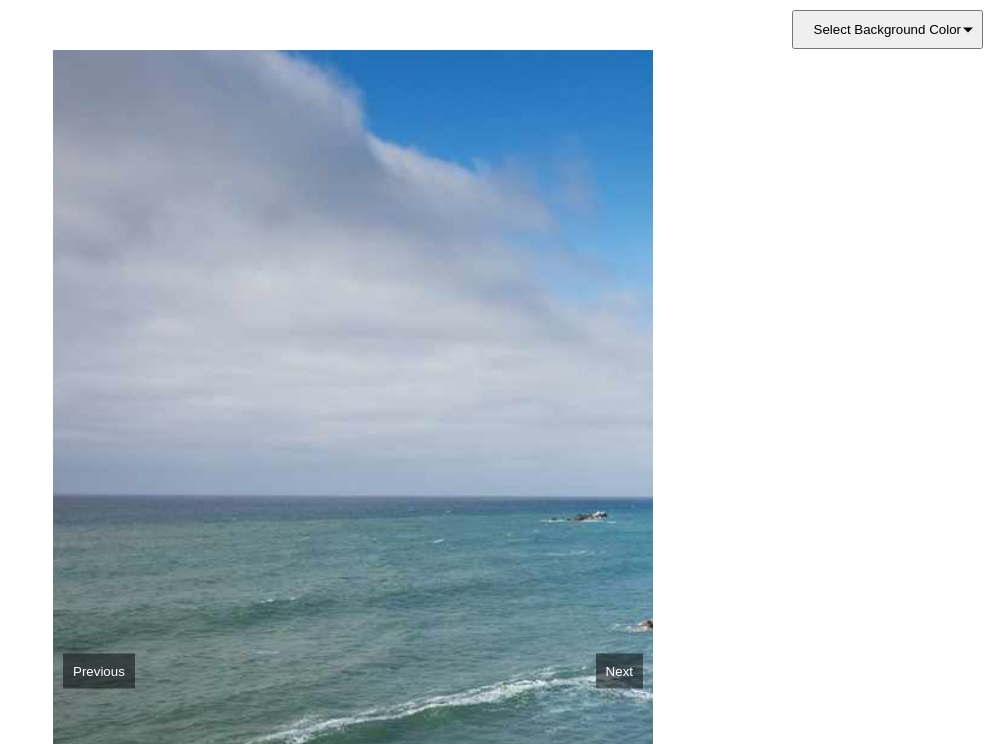
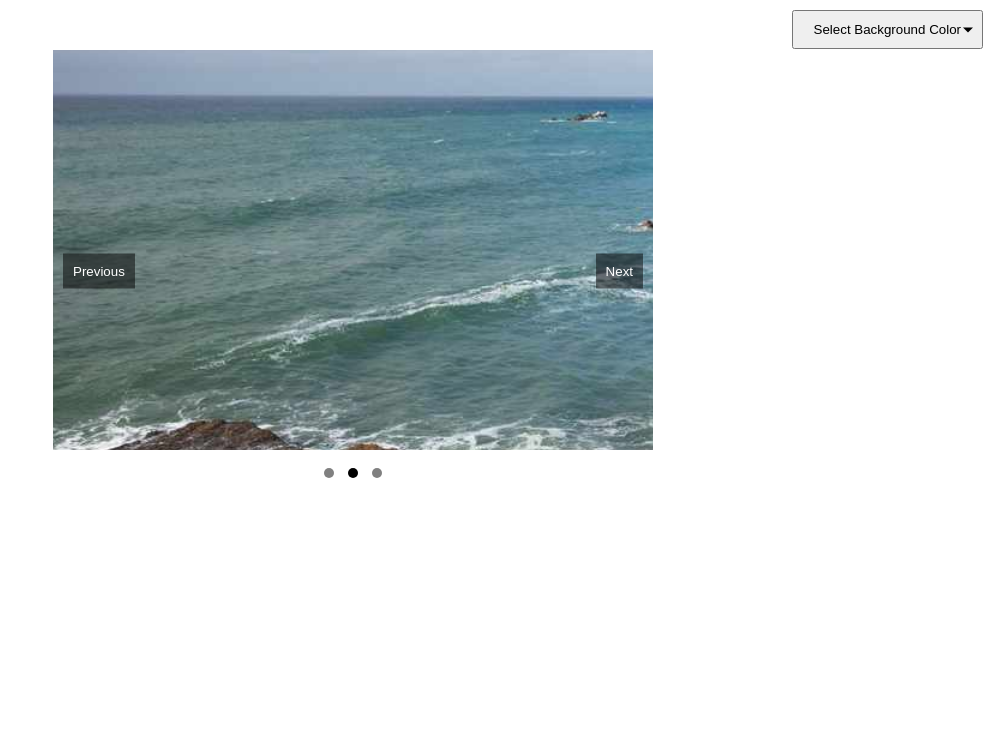
Before and after one commit to Kamari93/odin-dynamic-ui, a plain HTML site: page index.html in a window 1280 px wide. Shown: the top 744 px of the page, without its empty margins (287-1280 px from the left). Drawn offline with Linux system fonts and the light colour scheme; a web font is replaced by a local one.

Commit message:
Update carousel img size

```diff
--- a/style.css
+++ b/style.css
@@ -93,8 +93,11 @@ html {
   flex-shrink: 0;
 }
 
+/* Set a fixed size for images and ensure they cover the container */
 .carousel-slide img {
   width: 100%;
+  height: 400px; /* Set a fixed height for all images */
+  object-fit: cover; /* Ensure images cover the container without distortion */
 }
 
 .carousel-btn {
```
